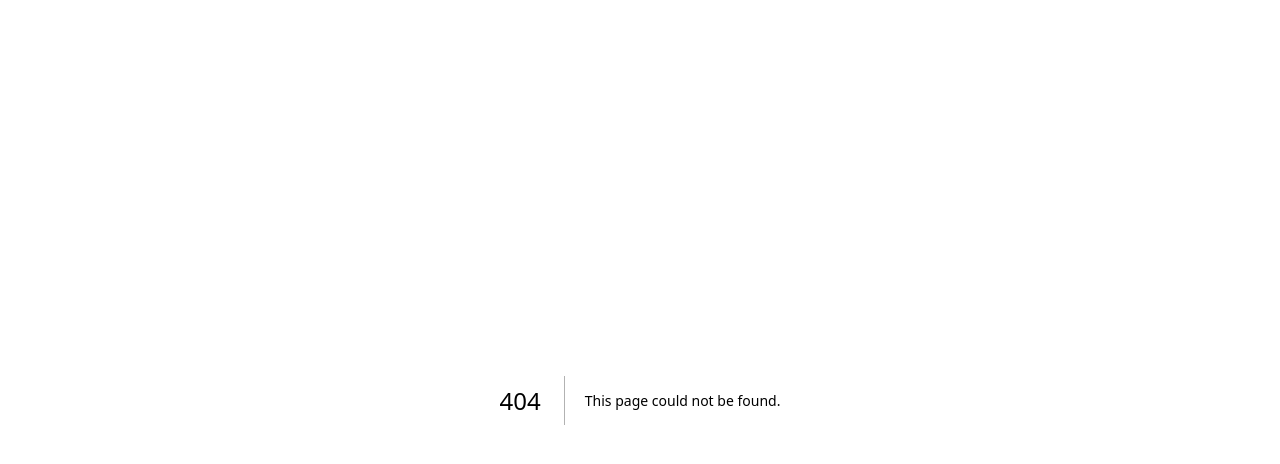
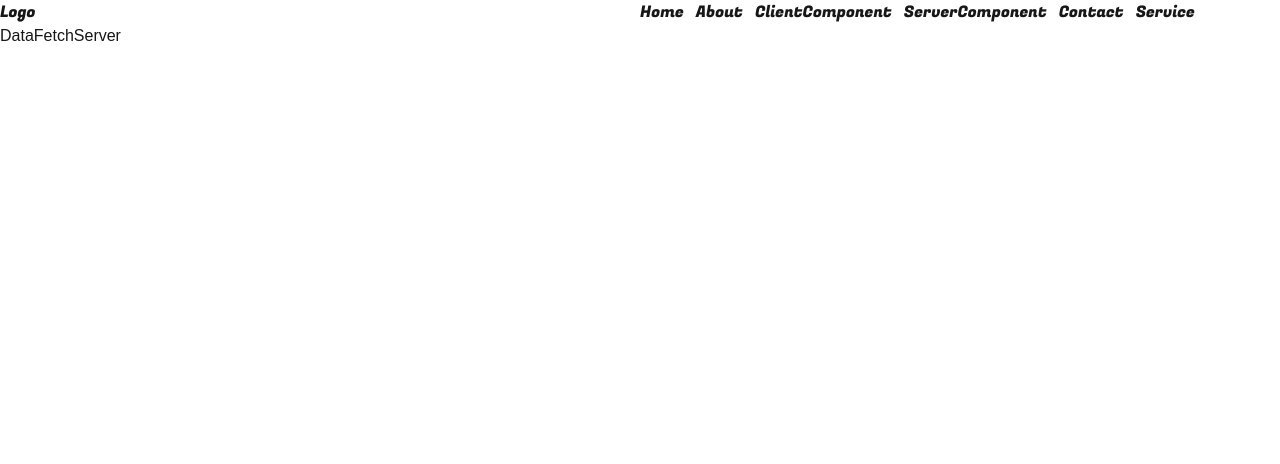
Before and after one commit to khannsameer/Nextjs-journey, a Next.js app: page /datafetch/servercomp in a window 1280 px wide. Before the commit this address had no page. Shown: the top 464 px of the page. Built offline with nearby package versions, Linux system fonts and the light colour scheme.

Commit message:
Add datafetch and servercomp pages

```diff
--- /dev/null
+++ b/app/(users)/datafetch/page.jsx
@@ -0,0 +1,11 @@
+import React from "react";
+
+const DataFetch = async () => {
+  return (
+    <>
+      <h1>Data Fetching</h1>
+    </>
+  );
+};
+
+export default DataFetch;
--- /dev/null
+++ b/app/(users)/datafetch/servercomp/page.jsx
@@ -0,0 +1,11 @@
+import React from "react";
+
+const DataFetchServer = async () => {
+  return (
+    <>
+      <h1>DataFetchServer</h1>
+    </>
+  );
+};
+
+export default DataFetchServer;
```
